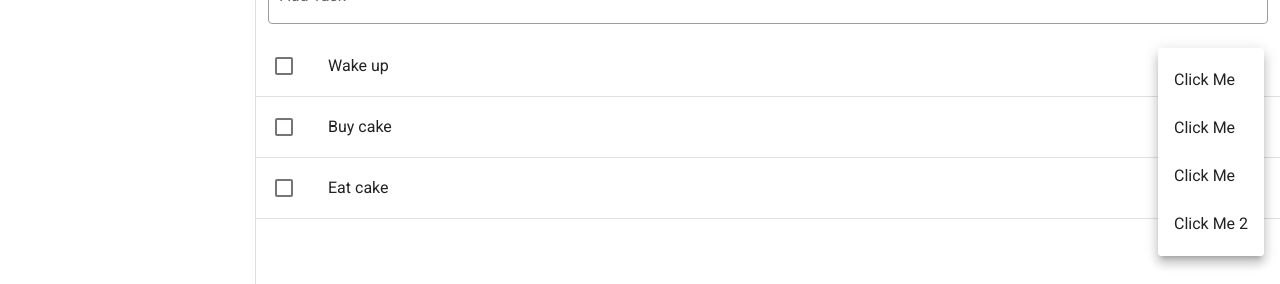
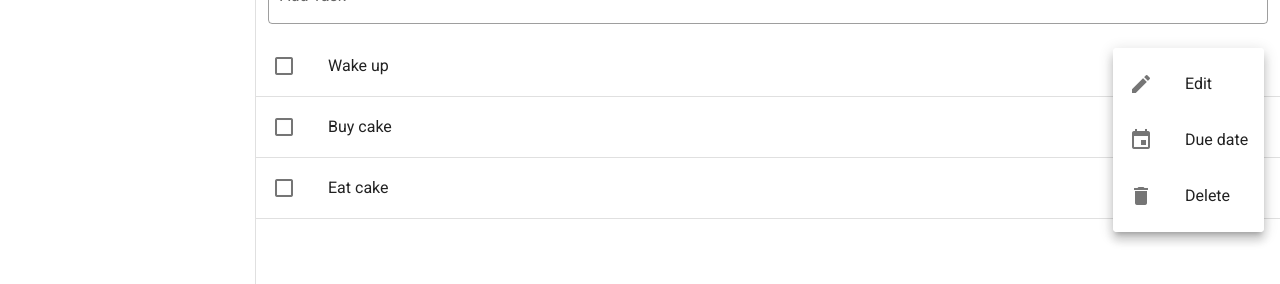
Before and after one commit to purplebugs/vuejs-todo, a Vue app: page /#/ in a window 1280 px wide. Both pictures are taken after a click on the button 1246 px from the left and 238 px from the top of the page. Shown: the part 172-456 px from the top of the page. Built offline with nearby package versions, Linux system fonts and the light colour scheme.

Commit message:
add menu items and icons

```diff
--- a/src/components/Todo/TaskMenu.vue
+++ b/src/components/Todo/TaskMenu.vue
@@ -8,6 +8,9 @@
 
     <v-list>
       <v-list-item v-for="(item, i) in items" :key="i">
+        <v-list-item-icon>
+          <v-icon v-text="item.icon"></v-icon>
+        </v-list-item-icon>
         <v-list-item-title>{{ item.title }}</v-list-item-title>
       </v-list-item>
     </v-list>
@@ -18,10 +21,18 @@
 export default {
   data: () => ({
     items: [
-      { title: "Click Me" },
-      { title: "Click Me" },
-      { title: "Click Me" },
-      { title: "Click Me 2" },
+      {
+        title: "Edit",
+        icon: "mdi-pencil",
+      },
+      {
+        title: "Due date",
+        icon: "mdi-calendar",
+      },
+      {
+        title: "Delete",
+        icon: "mdi-delete",
+      },
     ],
   }),
 };
```
